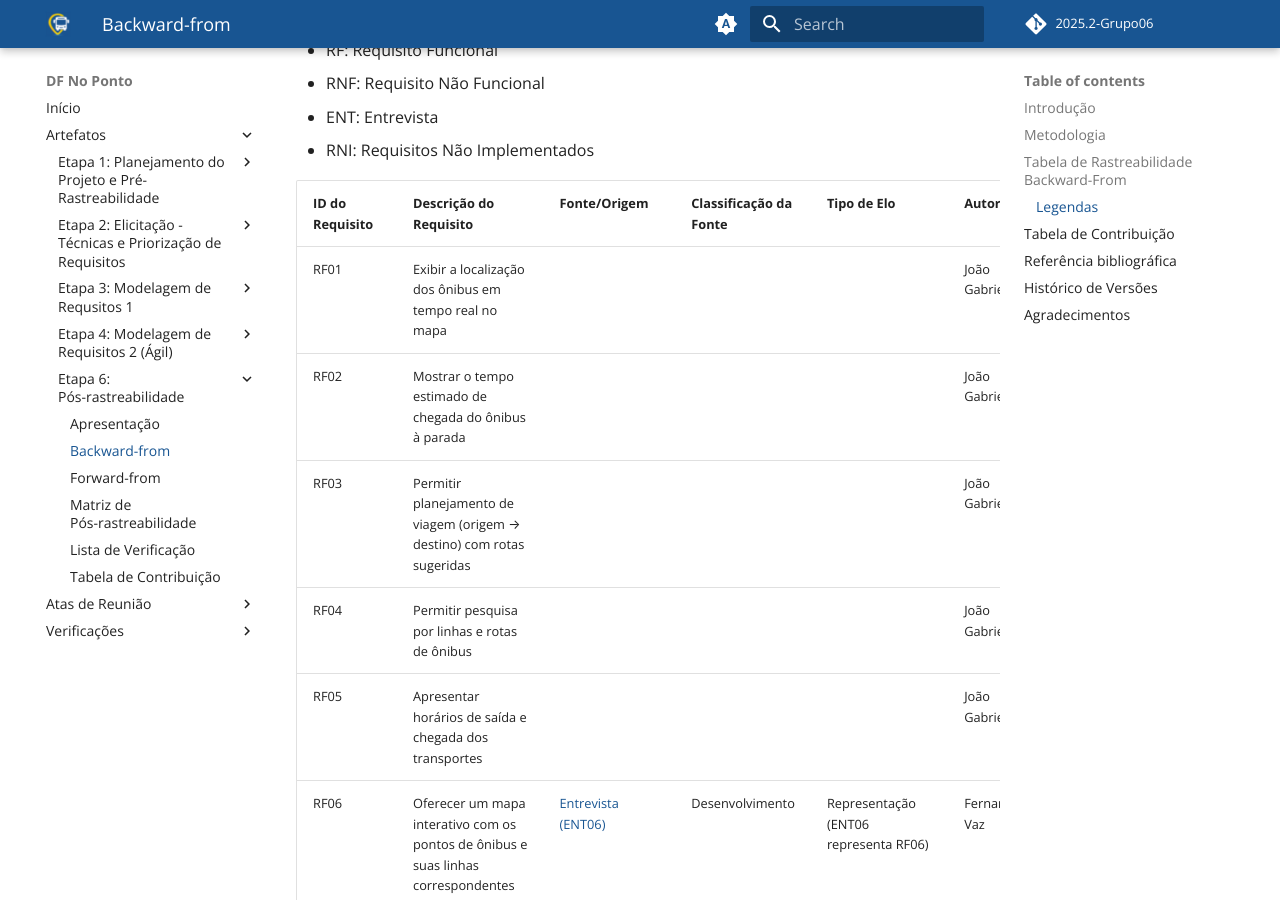
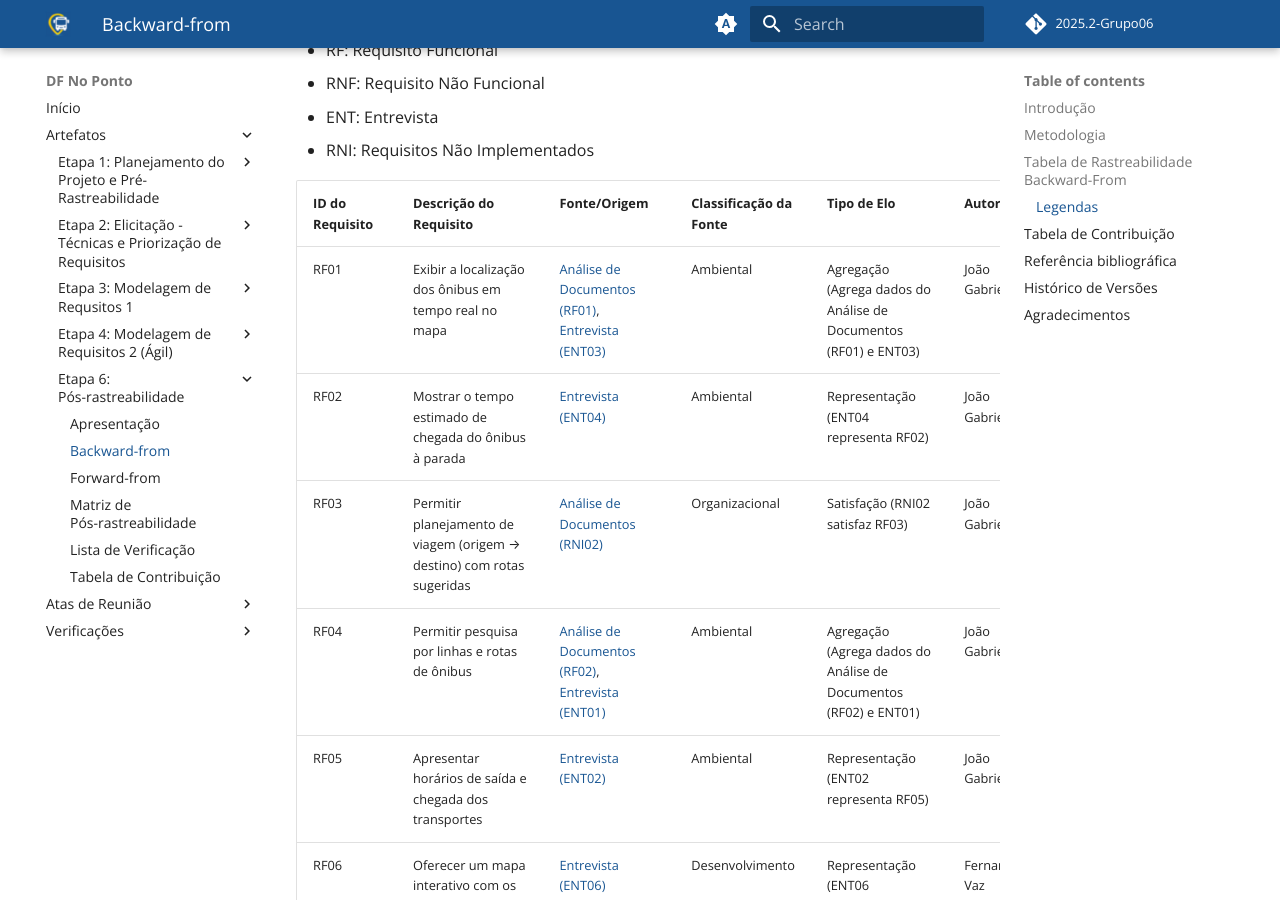
Before and after one commit to Requisitos-de-Software/2025.2-Grupo06, an MkDocs documentation site: the page built from docs/pos-rastreabilidade/backward.md, in a window 1280 px wide and 900 px high, scrolled down 2047 px. Built offline with MkDocs 1.6.1 and Material for MkDocs 9.7.7, drawn with Linux system fonts in a browser that asks for light colours; comment, search, counter and statistics services are not loaded; some of the changed text lies outside the part shown.

Commit message:
Adicao links foward e backward

```diff
--- a/docs/pos-rastreabilidade/backward.md
+++ b/docs/pos-rastreabilidade/backward.md
@@ -49,11 +49,11 @@ A tabela de rastreabilidade backward-from, apresentada neste documento, operacio
 
 | ID do Requisito | Descrição do Requisito | Fonte/Origem | Classificação da Fonte | Tipo de Elo | Autoria |
 |-----------------|------------------------|--------------|------------------------|-------------|---------|
-| RF01 | Exibir a localização dos ônibus em tempo real no mapa | | | | João Gabriel |
-| RF02 | Mostrar o tempo estimado de chegada do ônibus à parada | | | | João Gabriel |
-| RF03 | Permitir planejamento de viagem (origem → destino) com rotas sugeridas | | | | João Gabriel |
-| RF04 | Permitir pesquisa por linhas e rotas de ônibus | | | | João Gabriel |
-| RF05 | Apresentar horários de saída e chegada dos transportes | | | | João Gabriel |
+| RF01 | Exibir a localização dos ônibus em tempo real no mapa | [Análise de Documentos (RF01)](../Elicitacao/elicitacao_analise_documentos.md#requisitos-funcionais), [Entrevista (ENT03)](../Elicitacao/elicitacao_entrevista.md#resultados) | Ambiental | Agregação (Agrega dados do Análise de Documentos (RF01) e ENT03) | João Gabriel |
+| RF02 | Mostrar o tempo estimado de chegada do ônibus à parada | [Entrevista (ENT04)](../Elicitacao/elicitacao_entrevista.md#resultados) | Ambiental | Representação (ENT04 representa RF02) | João Gabriel |
+| RF03 | Permitir planejamento de viagem (origem → destino) com rotas sugeridas | [Análise de Documentos (RNI02)](../Elicitacao/elicitacao_analise_documentos.md#requisitos-nao-implementados) | Organizacional | Satisfação (RNI02 satisfaz RF03) | João Gabriel |
+| RF04 | Permitir pesquisa por linhas e rotas de ônibus | [Análise de Documentos (RF02)](../Elicitacao/elicitacao_analise_documentos.md#requisitos-funcionais), [Entrevista (ENT01)](../Elicitacao/elicitacao_entrevista.md#resultados) | Ambiental | Agregação (Agrega dados do Análise de Documentos (RF02) e ENT01) | João Gabriel |
+| RF05 | Apresentar horários de saída e chegada dos transportes | [Entrevista (ENT02)](../Elicitacao/elicitacao_entrevista.md#resultados) | Ambiental | Representação (ENT02 representa RF05) | João Gabriel |
 | RF06 | Oferecer um mapa interativo com os pontos de ônibus e suas linhas correspondentes | [Entrevista (ENT06)](../Elicitacao/elicitacao_entrevista.md#resultados) | Desenvolvimento|Representação (ENT06 representa RF06) | Fernanda Vaz |
 | RF07 | Integrar informações de outros modais (metrô, outros ônibus) em rotas multimodais | [Brainstorm (BBRS04)](../Elicitacao/elicitacao_brainstorm.md#resultados),[Análise de Documentos (RNI02)](../Elicitacao/elicitacao_analise_documentos.md#requisitos-nao-implementados) | Ambiental |Agregação (RF07 agrega dados de diferentes modais) | Fernanda Vaz |
 | RF08 | Exibir informações de acessibilidade do ônibus (ex.: acessível para cadeirantes) | [Entrevista (ENT16)](../Elicitacao/elicitacao_entrevista.md#resultados) |Ambiental |Satisfação (atende às normas de acessibilidade e necessidades do usuário) | Fernanda Vaz |
@@ -78,17 +78,17 @@ A tabela de rastreabilidade backward-from, apresentada neste documento, operacio
 | RF27 | Visualizar quais veículos estão em operação no momento | | | | Daniel Nunes Duarte |
 | RF28 | Permitir avaliação da qualidade do serviço de cada linha | [Análise de Documentos (RNI04)](../Elicitacao/elicitacao_analise_documentos.md#requisitos-nao-implementados) | Organizacional | Satisfação (RNI04 satisfaz RF28) | Gabriel Maciel |
 | RF29 | Sistema de gamificação para incentivar uso do transporte público | | | | Daniel Nunes Duarte |
-| RF30 | Previsão inteligente de horários baseada em dados históricos e machine learning | | | | João Gabriel |
+| RF30 | Previsão inteligente de horários baseada em dados históricos e machine learning |BRS02 |Ambiental | Satisfação (BR02 satisfaz o RF30) | João Gabriel |
 | RF31 | Sistema de recompensas por uso sustentável do transporte público | [Brainstorm (BRS09)](../Elicitacao/elicitacao_brainstorm.md#resultados)  |Organizacional |Satisfação (RF31 satisfaz objetivo organizacional de sustentabilidade) | Fernanda Vaz |
 | RF32 | Exibir relatórios de impacto ambiental (CO₂ economizado) |  [Brainstorm (BRS11)](../Elicitacao/elicitacao_brainstorm.md#resultados) |Organizacional | Recurso (RF32 serve como recurso para mensurar resultados de sustentabilidade)| Fernanda Vaz |
 | RF33 | Suporte a comandos de voz para facilitar interação durante deslocamentos | | | | Daniel Nunes Duarte |
 | RF34 | Integração com assistentes virtuais (Alexa, Google Assistant) | [Brainstorm (BRS16)](../Elicitacao/elicitacao_brainstorm.md#resultados) | Gerencial | Representação (BRS16 representa RF34) | Gabriel Maciel |
 | RF35 | Permitir rastreamento de múltiplas linhas de ônibus simultaneamente no mapa | [Entrevista (ENT12)](../Elicitacao/elicitacao_entrevista.md#resultados) | Gerencial | Representação (ENT12 representa RF35) | Gabriel Maciel |
 | RF36 | Oferecer suporte multilíngue (português e inglês, no mínimo) | [Entrevista (ENT22)](../Elicitacao/elicitacao_entrevista.md#resultados) | Gerencial | Representação (ENT22 representa RF36) | Gabriel Maciel |
-| RF37 | Permitir cadastro, login e autenticação de usuários no sistema | | | | João Gabriel |
-| RNF01 | As informações de horários e localização dos ônibus devem ser precisas | | | | João Gabriel |
-| RNF02 | Rastreamento dos ônibus em tempo real deve ser confiável e sem falhas | | | | João Gabriel |
-| RNF03 | Tempo de atualização da localização ≤ 20 segundos | | | | João Gabriel |
+| RF37 | Permitir cadastro, login e autenticação de usuários no sistema | [Brainstorm (BRS18)](../Elicitacao/elicitacao_brainstorm.md#resultados) | Ambiental | Satisfação (satisfaz o Épico 8 - Gestão de Usuário e Conta) | João Gabriel |
+| RNF01 | As informações de horários e localização dos ônibus devem ser precisas | [Entrevista (ENT09)](../Elicitacao/elicitacao_entrevista.md#resultados) | Ambiental | Satisfação (Satisfaz o SIG - Confiabilidade) | João Gabriel |
+| RNF02 | Rastreamento dos ônibus em tempo real deve ser confiável e sem falhas | [Entrevista (ENT13)](../Elicitacao/elicitacao_entrevista.md#resultados) | Ambiental | Satisfação (Satisfaz o SIG - Confiabilidade) | João Gabriel |
+| RNF03 | Tempo de atualização da localização ≤ 20 segundos | [Entrevista (ENT)](../Elicitacao/elicitacao_entrevista.md#resultados) | Ambiental | Satisfação (Satisfaz o SIG-Desempenho) | João Gabriel |
 | RNF04 | Interface acessível para idosos e pessoas com deficiência visual | [Entrevista (ENT10)](../Elicitacao/elicitacao_entrevista.md#resultados), [Brainstorm (BRS08)](../Elicitacao/elicitacao_brainstorm.md#resultados) | Desenvolvimento | Representação (ENT10 representa RNF04) | Cauã Nicolas |
 | RNF05 | Sistema de notificação com som e vibração configuráveis | [Brainstorm (BRS18)](../Elicitacao/elicitacao_brainstorm.md#resultados) | Desenvolvimento | Representação (BRS18 representa RNF05) | Cauã Nicolas |
 | RNF06 | Baixo consumo de bateria e dados móveis | --- |Desenvolvimento |Alocado (vinculado a subsistemas de otimização de desempenho) | Fernanda Vaz |
```
Also changed, not shown: docs/Elicitacao/elicitacao_lista_requisitos_elicitados.md (+1 -1 lines).
